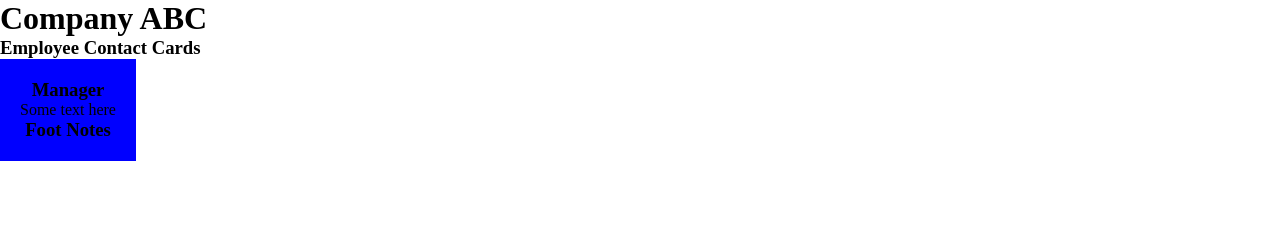
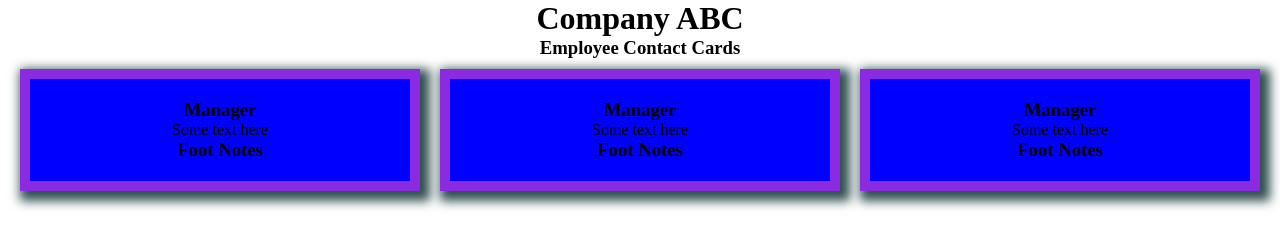
Before and after one commit to Pilot67/Employee-Profile-Generator, a website: page src/index.html in a window 1280 px wide. Drawn offline with Linux system fonts and the light colour scheme.

Commit message:
added html & css

```diff
--- a/src/index.html
+++ b/src/index.html
@@ -9,8 +9,8 @@
 </head>
 <body>
     <header>
-        <h1>Company ABC</h1>
-        <h3>Employee Contact Cards</h3>
+        <h1 class = "text-center">Company ABC</h1>
+        <h3 class = "text-center">Employee Contact Cards</h3>
     </header>
 
     <main>
@@ -29,6 +29,32 @@
                 </div>
 
             </div>
+            <div class = "cardBody">
+                <div class = "cardContainer">
+                    <div class = "CardHeading">
+                        <h3>Manager</h3>
+                    </div>
+                    <div class = "cardMiddle">
+                        <p>Some text here</p>
+                    </div>
+                    <div class = "cardFooter">
+                        <h3>Foot Notes</h3>
+                    </div>
+                </div>
+            </div>
+            <div class = "cardBody">
+                <div class = "cardContainer">
+                    <div class = "CardHeading">
+                        <h3>Manager</h3>
+                    </div>
+                    <div class = "cardMiddle">
+                        <p>Some text here</p>
+                    </div>
+                    <div class = "cardFooter">
+                        <h3>Foot Notes</h3>
+                    </div>
+                </div>
+            </div>
 
         </section>
     </main>
--- a/src/style.css
+++ b/src/style.css
@@ -4,10 +4,24 @@
     margin: 0;
     padding: 0;
 }
+body {
+    width: 100vw;
+}
 
+.text-center {
+    text-align: center;
+}
 .container {
     display: flex;
-
+    flex-wrap: wrap;
+    justify-content: center;
+}
+.cardBody {
+    background-color:blueviolet;
+    padding: 10px;
+    margin: 10px;
+    min-width: 400px;
+    box-shadow: 5px 5px 10px 5px darkslategray;
 }
 
 .cardContainer {
@@ -21,3 +35,7 @@
 .cardHeading {
     background-color: aqua;
 }
+
+@media screen {
+
+}
```
